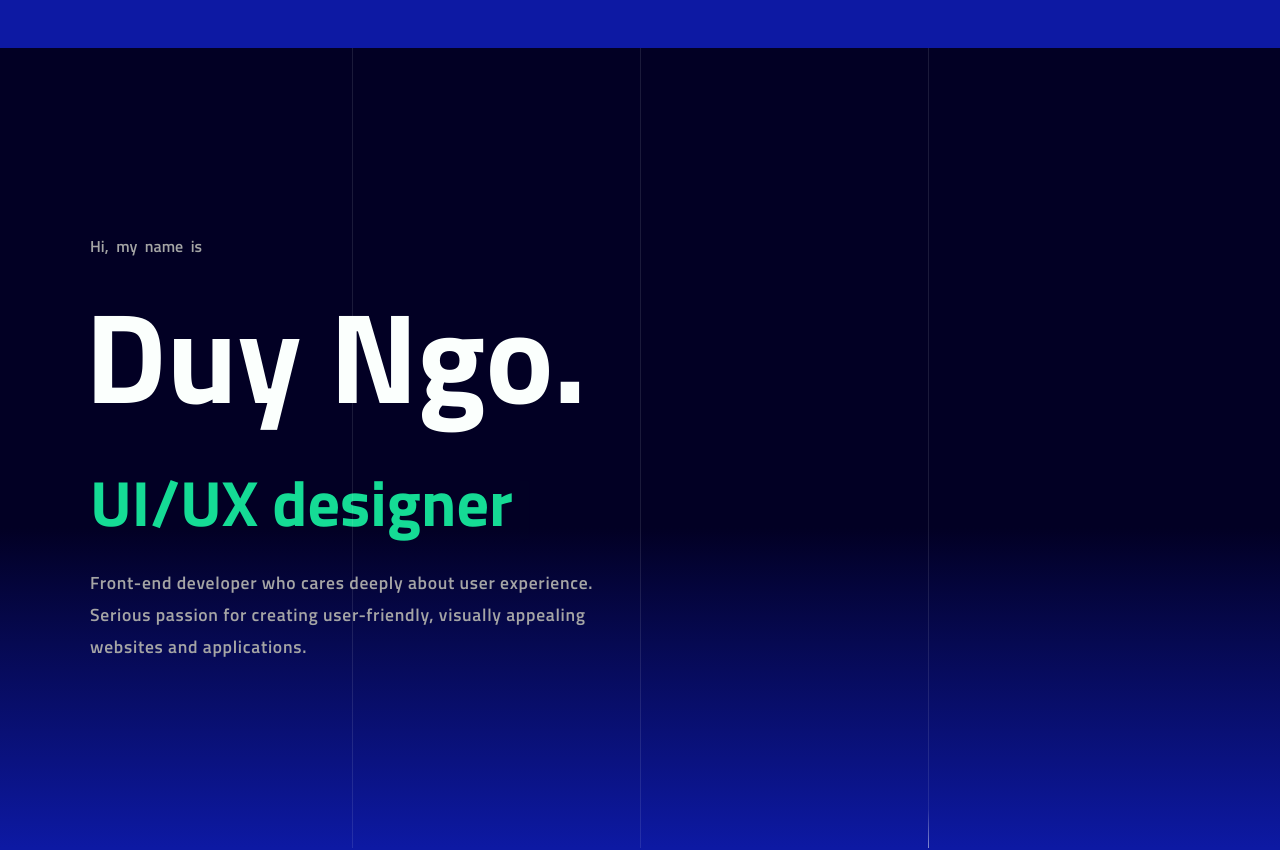
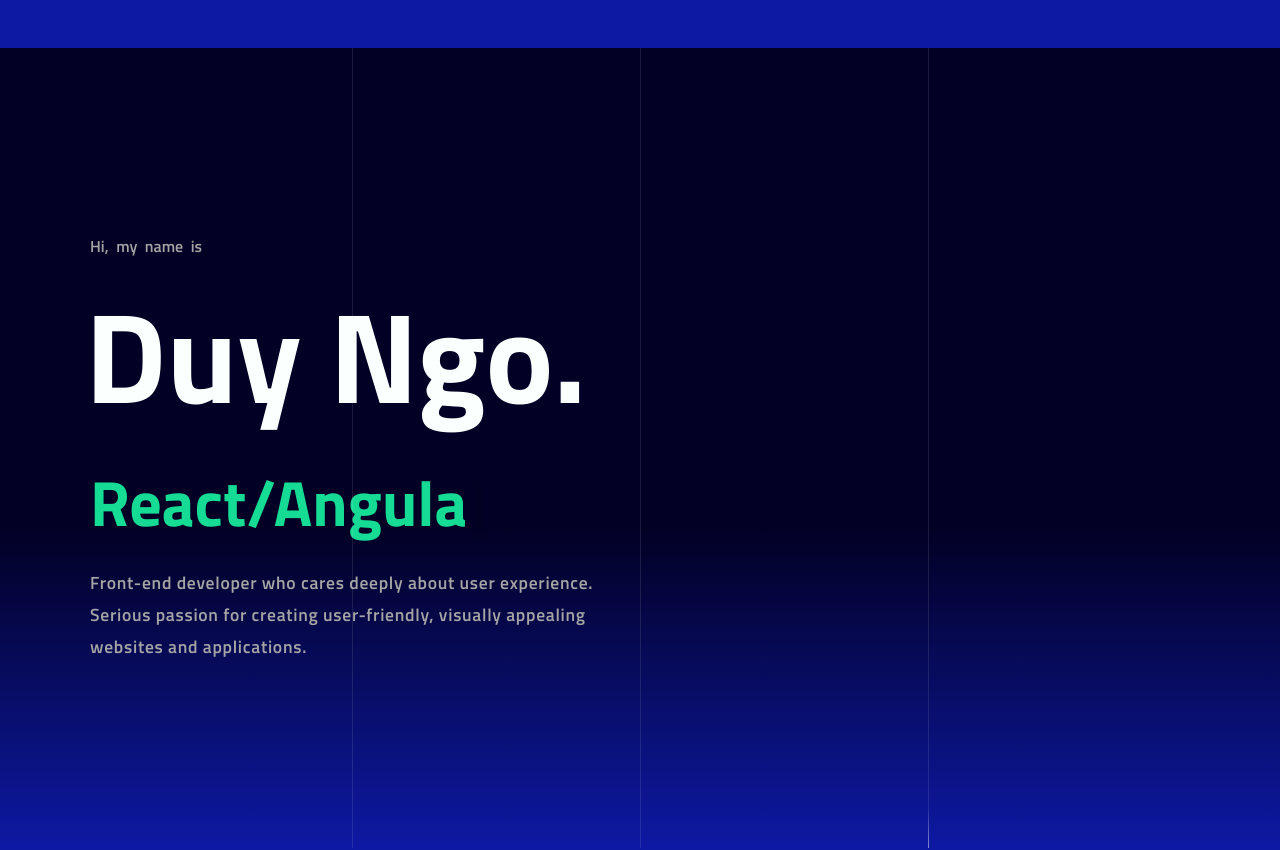
Before and after one commit to Duybo007/portfolio, a React (Create React App) app: page / in a window 1280 px wide. Shown: the top 850 px of the page. Built offline with nearby package versions, Linux system fonts and the light colour scheme.

Commit message:
remove ux/ui

```diff
--- a/src/components/Hero.js
+++ b/src/components/Hero.js
@@ -5,8 +5,8 @@
 
 function Hero() {
     const [text, count] = useTypewriter({
-        words: ["I'm a web developer",
-    "UI/UX designer",
+        words: ["I'm a Front-end developer",
+    "React/Angular developer",
     "I make websites come alive"],
     loop: true,
     delaySpeed: 2000,
```
